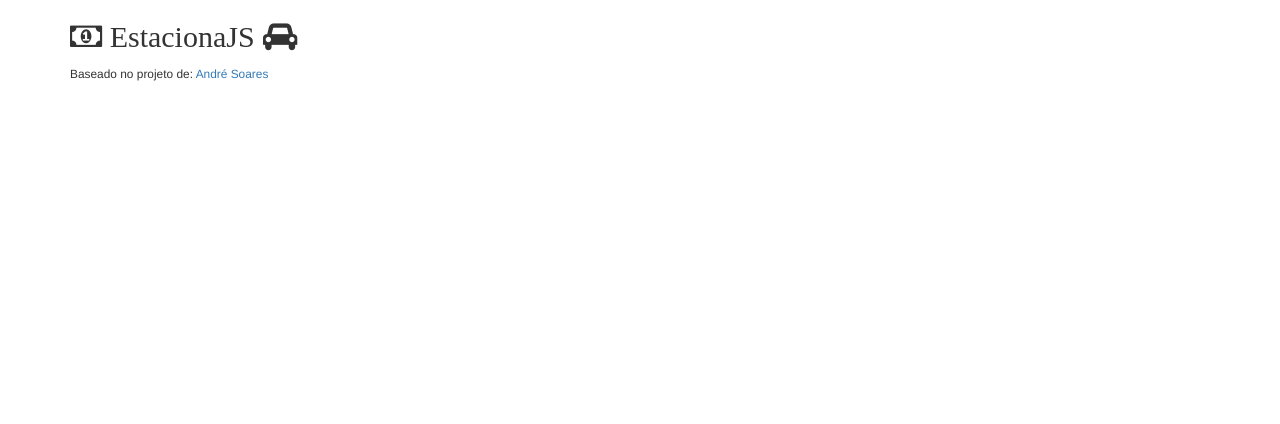
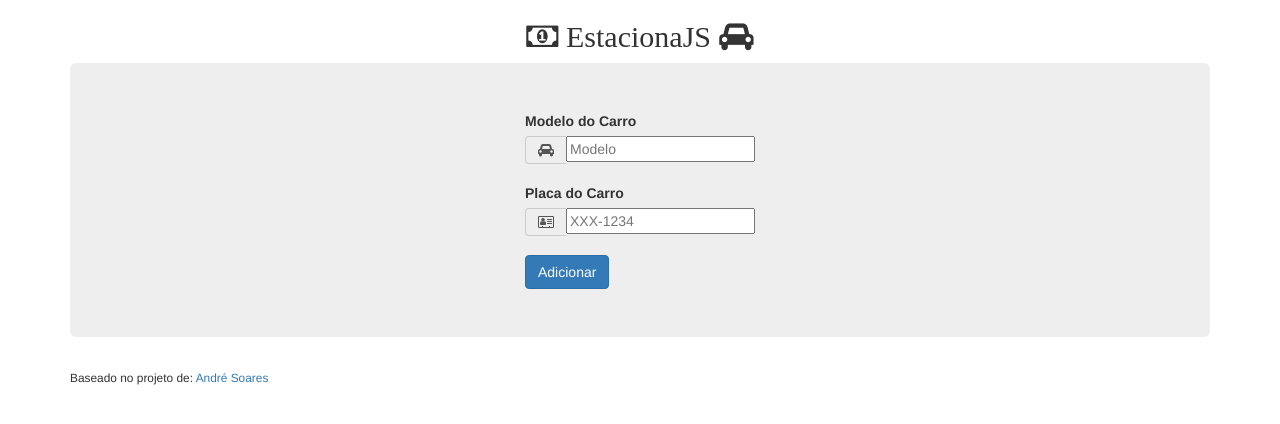
Before and after one commit to victorvhs/EstacionaJS, a plain HTML site: page index.html in a window 1280 px wide. Drawn offline with Linux system fonts and the light colour scheme.

Commit message:
Final do Front-end

```diff
--- /dev/null
+++ b/css/master.css
@@ -0,0 +1,8 @@
+.espaco{
+  margin-bottom: 19px;
+}
+
+.center{
+  display:table;
+  margin:0 auto;
+}
--- a/index.html
+++ b/index.html
@@ -7,18 +7,36 @@
     <title>EstacionaJS</title>
     <link href="css/bootstrap/css/bootstrap.min.css" rel="stylesheet">
     <link rel="stylesheet" href="css/awesome/css/font-awesome.min.css">
+    <link rel="stylesheet" href="css/master.css">
+    <script src="js/jquery-3.1.1.min.js"> </script>
     <script src="css/bootstrap/js/bootstrap.min.js"></script>
-    <script src="js/jquery-3.1.1.min.js"> </script>
     <script src="js/estacionar.js"></script>
   </head>
   <body>
     <div class="container">
-      <header class="header clearfix">
+      <header class="header clearfix center">
         <h2>
           <i class="fa fa-money" aria-hidden="true"> EstacionaJS</i>
           <i class="fa fa-car" aria-hidden="true"></i>
         </h2>
       </header>
+      <article class="jumbotron">
+        <form class="form-group center" id="formulario">
+          <label for="modelo">Modelo do Carro</label>
+          <div class="input-group espaco">
+            <span class="input-group-addon" id="basic-addon1"><i class="fa fa-car" aria-hidden="true"></i></span>
+            <input type="text" id="modelo" placeholder="Modelo" aria-describedby="basic-addon1">
+          </div>
+          <label for="placa">Placa do Carro</label>
+          <div class="input-group espaco">
+            <span class="input-group-addon" id="basic-addon2"><i class="fa fa-address-card-o" aria-hidden="true"></i></span>
+            <input type="text" id="placa" placeholder="XXX-1234" aria-describedby="basic-addon2">
+          </div>
+
+          <button type="submit" class="btn btn-primary">Adicionar</button>
+        </form>
+
+      </article>
 
 
       <footer>
--- a/js/estacionar.js
+++ b/js/estacionar.js
@@ -0,0 +1 @@
+document.getElementById('formulario')
```
